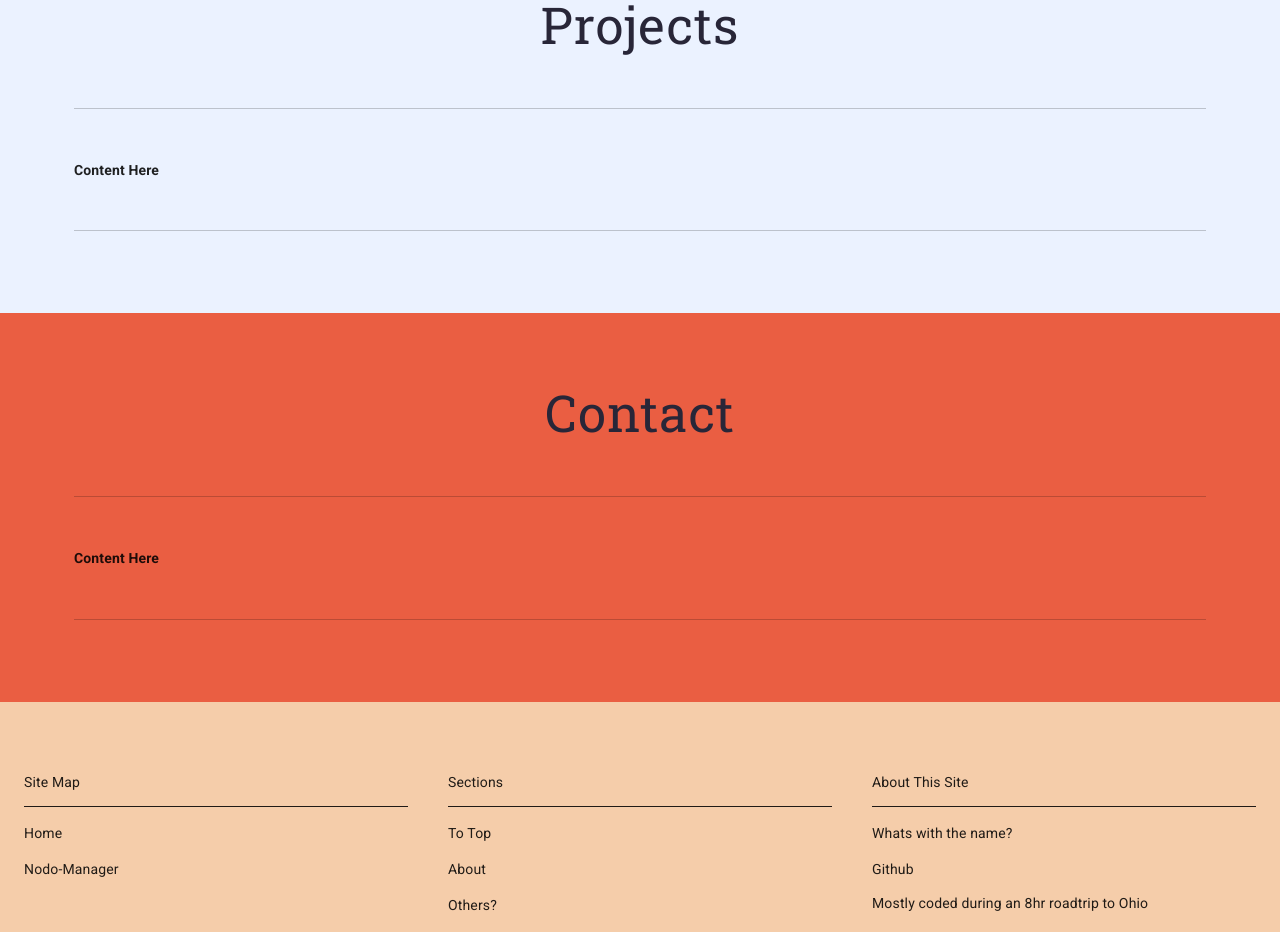
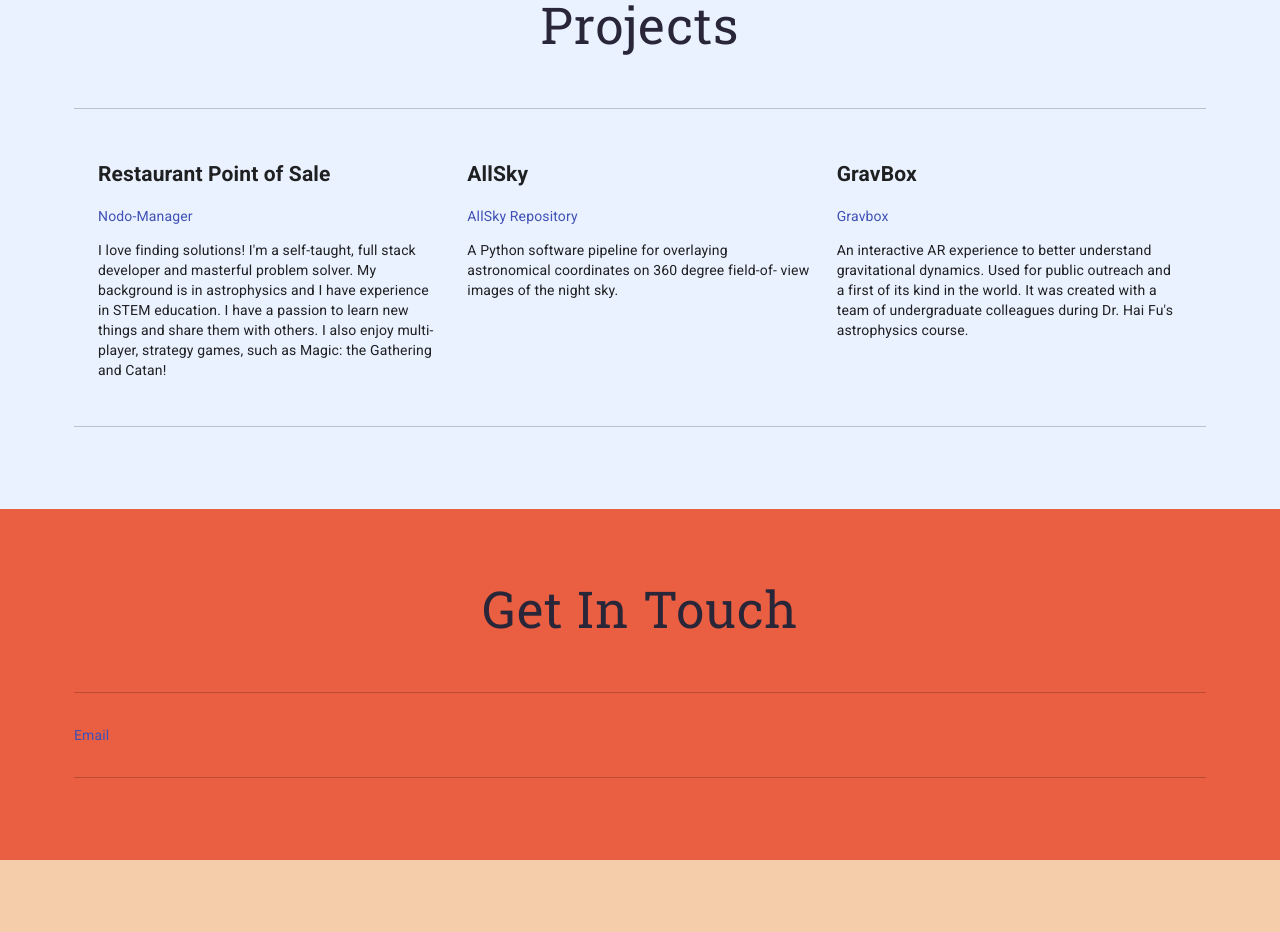
Before and after one commit to MasReed/personal-interactive-website, a React (Create React App) app: page / in a window 1280 px wide. Shown: the part 3000-3932 px from the top of the page. Built offline with nearby package versions, Linux system fonts and the light colour scheme.

Commit message:
add project content to layout

```diff
--- a/src/App.js
+++ b/src/App.js
@@ -1,5 +1,6 @@
 import AppBar from '@material-ui/core/AppBar'
 import Box from '@material-ui/core/Box'
+import Link from '@material-ui/core/Link'
 import Tab from '@material-ui/core/Tab'
 import Tabs from '@material-ui/core/Tabs'
 import Toolbar from '@material-ui/core/Toolbar'
@@ -7,6 +8,7 @@ import Toolbar from '@material-ui/core/Toolbar'
 import AboutContent from './AboutContent'
 import EducationContent from './EducationContent'
 import ExperienceContent from './ExperienceContent'
+import ProjectsContent from './ProjectsContent'
 import TechContent from './TechContent'
 import PageFooter from './PageFooter'
 import SectionLayout from './SectionLayout'
@@ -91,18 +93,18 @@ function App() {
             color: purple
           }}
         >
-          <h4>Content Here</h4>
+          <ProjectsContent />
         </SectionLayout>
 
         {/* Contact */}
         <SectionLayout
-          sectionHeader={'Contact'}
+          sectionHeader={'Get In Touch'}
           theme={{
             backgroundColor: orange,
             color: purple
           }}
         >
-          <h4>Content Here</h4>
+          <Link href="mailto:name@email.com">Email</Link>
         </SectionLayout>
       </Box>
 
--- a/src/EducationContent.jsx
+++ b/src/EducationContent.jsx
@@ -78,7 +78,7 @@ export default function EducationContent() {
             <Box>
               <h5>Bachelors of Science - Astronomy; Physics</h5>
               <p>Python, numpy, matplotlib, astropy, HTML, CSS</p>
-              <Link href='https://astro.physics.uiowa'>Dept. of Physics and Astronomy</Link>
+              <Link href='https://physics.uiowa.edu/undergraduate/bs-astronomy'>Dept. of Physics and Astronomy</Link>
             </Box>
           </Grid>
         </Grid>
--- /dev/null
+++ b/src/ProjectsContent.jsx
@@ -0,0 +1,64 @@
+import React from 'react'
+
+import Box from '@material-ui/core/Box'
+import Container from '@material-ui/core/Container'
+import Grid from '@material-ui/core/Grid'
+import Link from '@material-ui/core/Link'
+
+
+export default function ProjectsContent() {
+  return (
+    <Box id='#about' m={0} p={0} >
+      <Container>
+        <Grid container spacing={3}>
+          {/* Restaurant PoS */}
+          <Grid item sm={4}>
+            <h2>Restaurant Point of Sale</h2>
+            <Box>
+              <Link href='http://restaurant.monsed.com'>Nodo-Manager</Link>
+            </Box>
+            <Box>
+              <p>
+                I love finding solutions! I'm a self-taught, full stack
+                developer and masterful problem solver. My background is
+                in astrophysics and I have experience in STEM education.
+                I have a passion to learn new things and share them with
+                others. I also enjoy multi-player, strategy
+                games, such as Magic: the Gathering and Catan!
+              </p>
+            </Box>
+          </Grid>
+
+          {/* AllSky */}
+          <Grid item sm={4}>
+            <h2>AllSky</h2>
+            <Box>
+              <Link href='https://github.com/MasReed/allsky_camera'>AllSky Repository</Link>
+            </Box>
+            <p class="card-text text-gray">
+                A Python software pipeline for overlaying
+                astronomical coordinates on 360 degree field-of-
+                view images of the night sky.
+            </p>
+
+          </Grid>
+
+          {/* Gravbox */}
+          <Grid item sm={4}>
+            <h2>GravBox</h2>
+            <Box>
+              <Link href='http://astro.physics.uiowa.edu/gravbox'>Gravbox</Link>
+            </Box>
+            <p>
+              An interactive AR experience to better understand
+              gravitational dynamics. Used for public outreach
+              and a first of its kind in the world. It was
+              created with a team of undergraduate colleagues
+              during Dr. Hai Fu's astrophysics course.
+            </p>
+          </Grid>
+        </Grid>
+      </Container>
+    </Box>
+  )
+}
```
